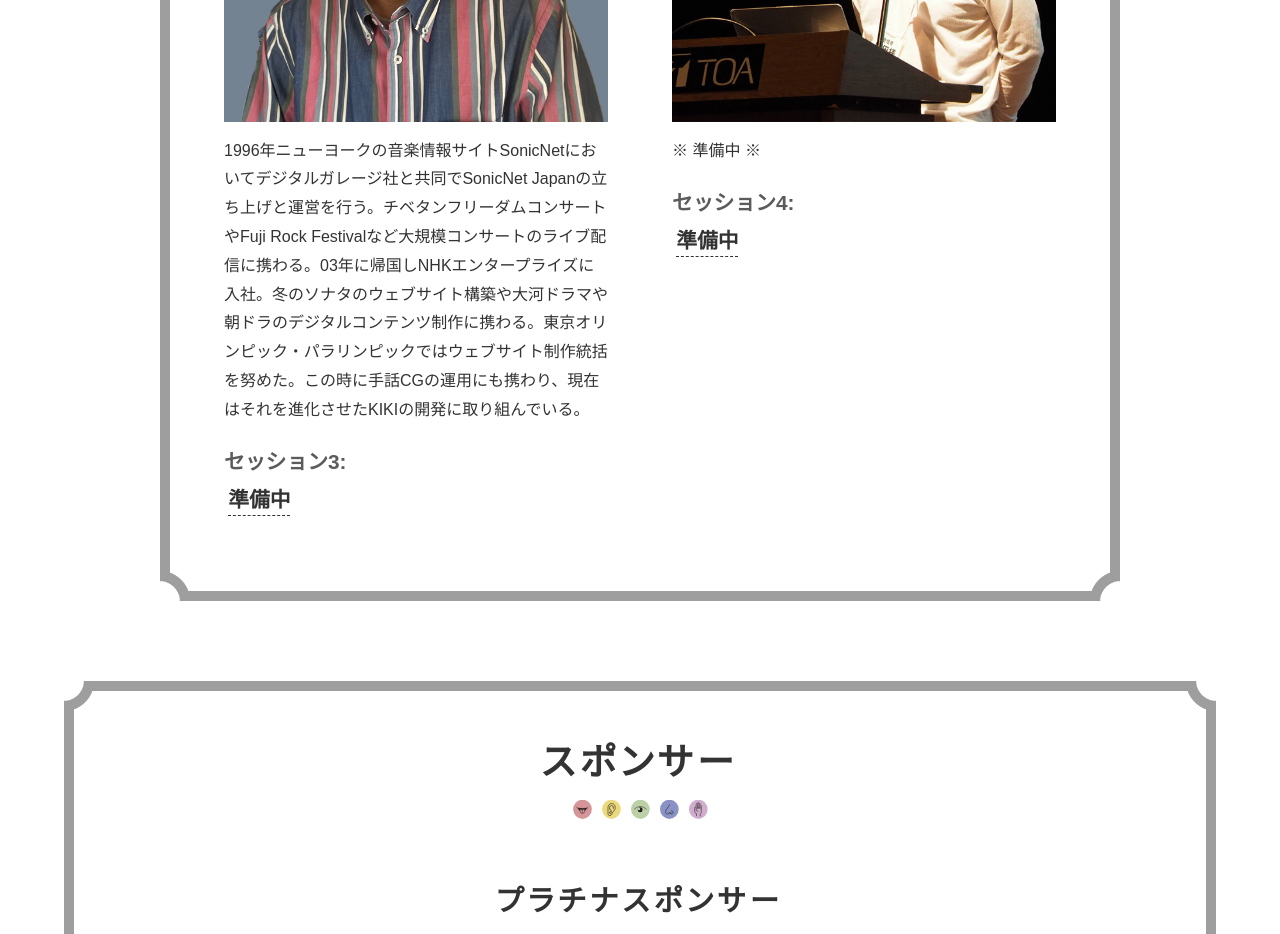
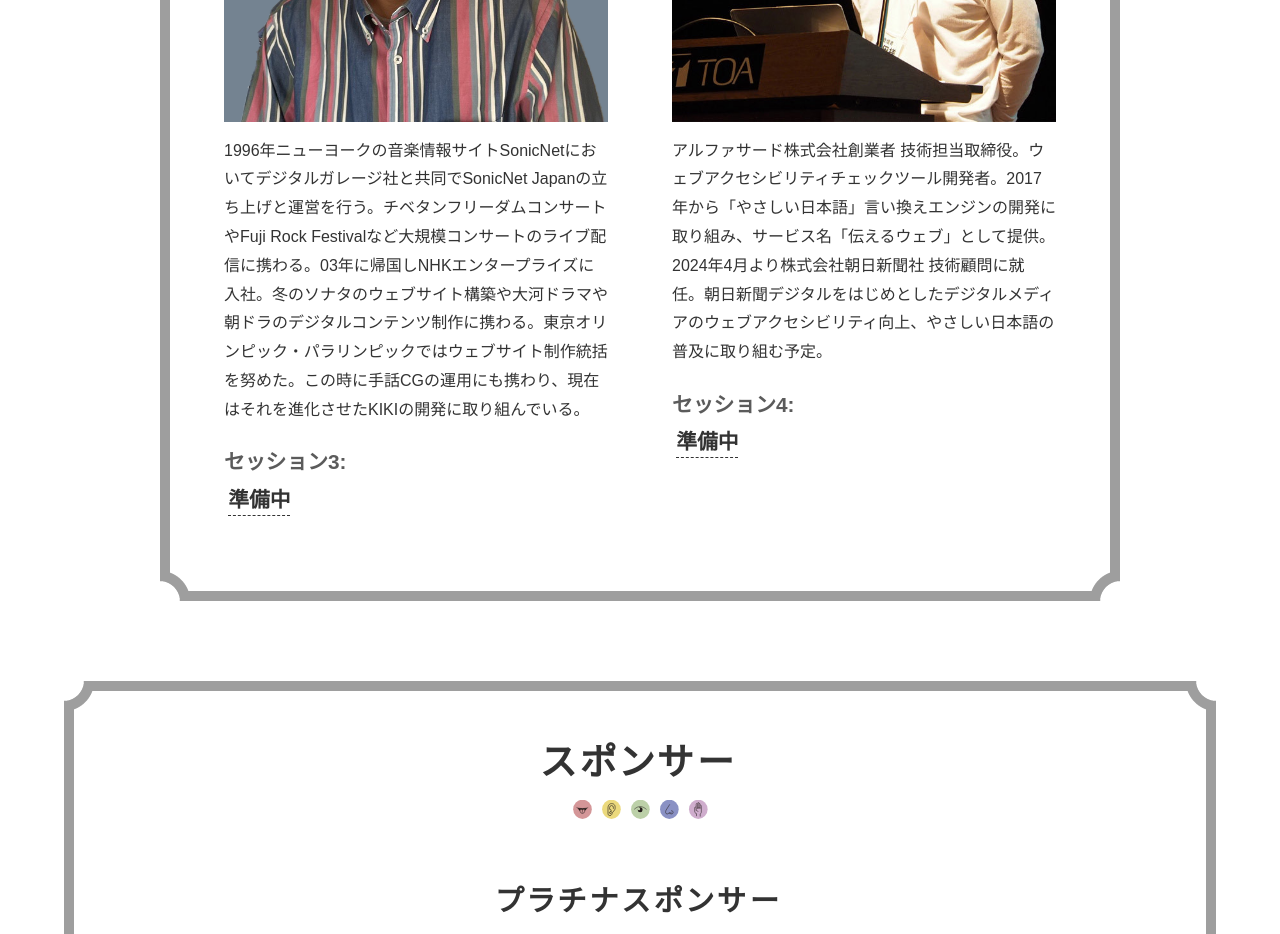
Before and after one commit to fukuoka-a11yconf-net/fukuoka.a11yconf.net, a SvelteKit app: page / in a window 1280 px wide. Shown: the part 4280-5214 px from the top of the page. Built offline with nearby package versions, Linux system fonts and the light colour scheme; a web font is replaced by a local one.

Commit message:
feat: プロフィール反映

```diff
--- a/src/routes/+page.svelte
+++ b/src/routes/+page.svelte
@@ -121,7 +121,8 @@
 			<GridItem>
 				<Speaker id="noda" name="野田純生" img={pictNoda} alt="写真: 野田純生" level={3}>
 					<p>
-						※ 準備中 ※
+						アルファサード株式会社創業者 技術担当取締役。ウェブアクセシビリティチェックツール開発者。2017年から「やさしい日本語」言い換えエンジンの開発に取り組み、サービス名「伝えるウェブ」として提供。
+						2024年4月より株式会社朝日新聞社 技術顧問に就任。朝日新聞デジタルをはじめとしたデジタルメディアのウェブアクセシビリティ向上、やさしい日本語の普及に取り組む予定。
 					</p>
 					<p class="session">
 						<span>セッション4</span>
```
